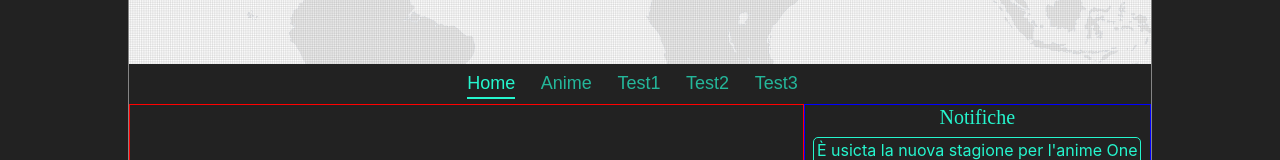
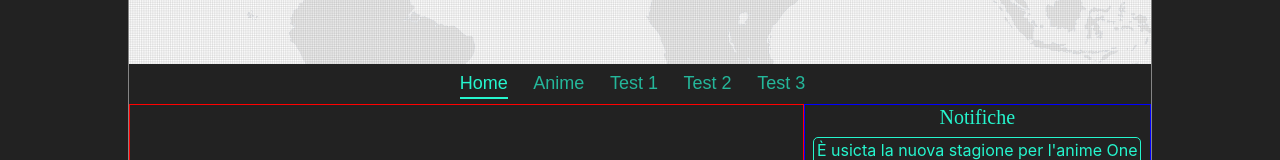
Before and after one commit to NicolaValentini1169/my-virtual-space, a React (Create React App) app in the folder my-virtual-space-ui/: page /login in a window 1280 px wide. Both pictures are taken after typing "Sample", "Sample123" into the empty fields and a click on the button "Login". Shown: the part 297-457 px from the top of the page. Built offline with nearby package versions, Linux system fonts and the light colour scheme.

Commit message:
Improved routes and navButoon Deleted warnings

```diff
--- a/my-virtual-space-ui/src/api/animeApi.js
+++ b/my-virtual-space-ui/src/api/animeApi.js
@@ -94,10 +94,12 @@ const findById = (id) => {
         });
 };
 
-export default {
+const animeApi = {
     saveAnime,
     updateAnime,
     deleteAnimeById,
     findAll,
     findById
 };
+
+export default animeApi;
--- a/my-virtual-space-ui/src/components/SlideBook.jsx
+++ b/my-virtual-space-ui/src/components/SlideBook.jsx
@@ -7,9 +7,9 @@ const SlideBook = () => {
 
     }, [])
 
-    const fetchData = async () => {
-
-    }
+    // const fetchData = async () => {
+    //
+    // }
 
     return (
         <div className="masthead"/>
--- a/my-virtual-space-ui/src/components/common/navButton.jsx
+++ b/my-virtual-space-ui/src/components/common/navButton.jsx
@@ -1,5 +1,4 @@
 import React from 'react';
-import $ from 'jquery';
 
 const NavButton = props => {
     return (
@@ -8,13 +7,7 @@ const NavButton = props => {
             id={props.id}
             className={props.className}
             tabIndex="-1"
-            onClick={() => {
-                props.history.push({
-                    pathname: props.to,
-                    state: props.state,
-                });
-                props.callback();
-            }}
+            onClick={props.callback}
         >
             {props.label}
         </button>
--- a/my-virtual-space-ui/src/components/common/navbar.jsx
+++ b/my-virtual-space-ui/src/components/common/navbar.jsx
@@ -3,13 +3,11 @@ import {withRouter} from 'react-router-dom';
 import routes from '../../routes';
 import constants from '../../constants';
 import NavButton from './navButton';
-import {useHistory} from "react-router";
 import {useSelector} from "react-redux";
 import store from '../../redux/store';
 import actions from "../../redux/actions";
 
 const NavBar = () => {
-    const history = useHistory();
     const redirect = useSelector(state => state.redirect);
 
     const showLink = name => {
@@ -62,56 +60,46 @@ const NavBar = () => {
                     <ul className="navbar-nav col-md-12 d-flex justify-content-center">
                         <li className="nav-item">
                             <NavButton
-                                label={'Home'}
+                                label={routes.labels.home}
                                 id={routes.names.home}
-                                to={routes.home}
-                                history={history}
-                                className={`nav-item nav-link clickable ${setActive(routes.home)}`}
-                                callback={() => setRedirect(routes.home)}
+                                className={`nav-item nav-link clickable ${setActive(routes.urls.home)}`}
+                                callback={() => setRedirect(routes.urls.home)}
                             />
                         </li>
 
                         {showLink("anime") && <li className="nav-item">
                             <NavButton
-                                label={'Anime'}
+                                label={routes.labels.anime}
                                 id={routes.names.anime}
-                                to={routes.anime}
-                                history={history}
-                                className={`nav-item nav-link clickable ${setActive(routes.anime)}`}
-                                callback={() => setRedirect(routes.anime)}
+                                className={`nav-item nav-link clickable ${setActive(routes.urls.anime)}`}
+                                callback={() => setRedirect(routes.urls.anime)}
                             />
                         </li>}
 
                         <li className="nav-item">
                             <NavButton
-                                label={'Test1'}
+                                label={routes.labels.test1}
                                 id={routes.names.test1}
-                                to={routes.test1}
-                                history={history}
-                                className={`nav-item nav-link clickable ${setActive(routes.test1)}`}
-                                callback={() => setRedirect(routes.test1)}
+                                className={`nav-item nav-link clickable ${setActive(routes.urls.test1)}`}
+                                callback={() => setRedirect(routes.urls.test1)}
                             />
                         </li>
 
                         <li className="nav-item">
                             <NavButton
-                                label={'Test2'}
+                                label={routes.labels.test2}
                                 id={routes.names.test2}
-                                to={routes.test2}
-                                history={history}
-                                className={`nav-item nav-link clickable ${setActive(routes.test2)}`}
-                                callback={() => setRedirect(routes.test2)}
+                                className={`nav-item nav-link clickable ${setActive(routes.urls.test2)}`}
+                                callback={() => setRedirect(routes.urls.test2)}
                             />
                         </li>
 
                         <li className="nav-item">
                             <NavButton
-                                label={'Test3'}
+                                label={routes.labels.test3}
                                 id={routes.names.test3}
-                                to={routes.test3}
-                                history={history}
-                                className={`nav-item nav-link clickable ${setActive(routes.test3)}`}
-                                callback={() => setRedirect(routes.test3)}
+                                className={`nav-item nav-link clickable ${setActive(routes.urls.test3)}`}
+                                callback={() => setRedirect(routes.urls.test3)}
                             />
                         </li>
                     </ul>
--- a/my-virtual-space-ui/src/components/home.jsx
+++ b/my-virtual-space-ui/src/components/home.jsx
@@ -11,13 +11,13 @@ const Home = ({onLogout}) => {
 
     const showContent = () => {
         switch (redirect) {
-            case routes.anime:
+            case routes.urls.anime:
                 return <AnimeList/>;
-            case routes.test1:
+            case routes.urls.test1:
                 return <h1>TEST 1</h1>;
-            case routes.test2:
+            case routes.urls.test2:
                 return <h1>TEST 2</h1>;
-            case routes.test3:
+            case routes.urls.test3:
                 return <h1>TEST 3</h1>;
             default:
                 return getHomeContent;
--- a/my-virtual-space-ui/src/components/login/login.jsx
+++ b/my-virtual-space-ui/src/components/login/login.jsx
@@ -1,8 +1,5 @@
 import React, {useEffect, useState} from 'react';
 import $ from 'jquery';
-import {toast} from 'react-toastify';
-import jwtDecode from 'jwt-decode';
-import routes from '../../routes.json';
 import constants from '../../constants.json';
 import LoadingSpinner from '../common/loadingSpinner';
 import "./login.css";
@@ -31,7 +28,7 @@ const Login = props => {
         //         jwtDecode(localStorage.getItem(constants.accessToken)).cn +
         //         '!',
         //     );
-        //     props.history.replace(routes.home);
+        //     props.history.replace(routes.urls.home);
         // }
     }, [props])
 
--- a/my-virtual-space-ui/src/components/privateRoute.jsx
+++ b/my-virtual-space-ui/src/components/privateRoute.jsx
@@ -2,7 +2,7 @@ import React from 'react';
 import {Redirect, Route} from 'react-router-dom';
 import routes from '../routes';
 import constants from '../constants';
-import {toast} from 'react-toastify';
+import {toastError} from "../utils/utils";
 
 const checkProfileForRoute = (path) => {
     let hasPermission = false;
@@ -11,7 +11,7 @@ const checkProfileForRoute = (path) => {
         // let jwt = jwtDecode(localStorage.getItem(constants.accessToken));
 
         hasPermission = true;
-        if (path === routes.anime) {
+        if (path === routes.urls.anime) {
             hasPermission = true;
         }
     }
@@ -38,8 +38,8 @@ const PrivateRoute = ({
                     <Redirect
                         to={
                             localStorage.getItem(constants.accessToken)
-                                ? toast.error(constants.noAuthorization) && routes.home
-                                : routes.login
+                                ? toastError(constants.noAuthorization) && routes.urls.home
+                                : routes.urls.login
                         }
                     />
                 )
--- a/my-virtual-space-ui/src/redux/actions.js
+++ b/my-virtual-space-ui/src/redux/actions.js
@@ -1,7 +1,7 @@
 import actionTypes from './actionTypes';
 import routes from '../routes.json';
 
-const setRedirect = (redirect = routes.home) => ({
+const setRedirect = (redirect = routes.urls.home) => ({
     type: actionTypes.SETREDIRECT,
     payload: {
         redirect
--- a/my-virtual-space-ui/src/redux/reducer.js
+++ b/my-virtual-space-ui/src/redux/reducer.js
@@ -1,7 +1,7 @@
 import actionTypes from './actionTypes';
 import routes from '../routes.json';
 
-export default function reducer(state = {redirect: routes.home}, action) {
+export default function reducer(state = {redirect: routes.urls.home}, action) {
     switch (action.type) {
         case actionTypes.SETREDIRECT: {
             if (action.payload.redirect !== state.redirect) {
--- a/my-virtual-space-ui/src/routes.json
+++ b/my-virtual-space-ui/src/routes.json
@@ -1,4 +1,5 @@
 {
+  "urls": {
     "home": "/",
     "login": "/login",
     "notFound": "/not-found",
@@ -6,7 +7,8 @@
 
     "test1": "/test1",
     "test2": "/test2",
-  "test3": "/test3",
+    "test3": "/test3"
+  },
 
   "names": {
     "home": "home",
@@ -15,5 +17,14 @@
     "test1": "test1",
     "test2": "test2",
     "test3": "test3"
+  },
+
+  "labels": {
+    "home": "Home",
+    "anime": "Anime",
+
+    "test1": "Test 1",
+    "test2": "Test 2",
+    "test3": "Test 3"
   }
 }
--- a/my-virtual-space-ui/src/services/httpService.js
+++ b/my-virtual-space-ui/src/services/httpService.js
@@ -23,7 +23,7 @@ axios.interceptors.response.use(null, error => {
         }
 
         if (shouldRedirect) {
-            window.location.replace(window.location.origin + routes.home);
+            window.location.replace(window.location.origin + routes.urls.home);
         }
     }
 
```
Also changed, not shown: my-virtual-space-ui/src/App.js (+9 -9 lines). Lines whose indentation alone changed are shown as unchanged.
